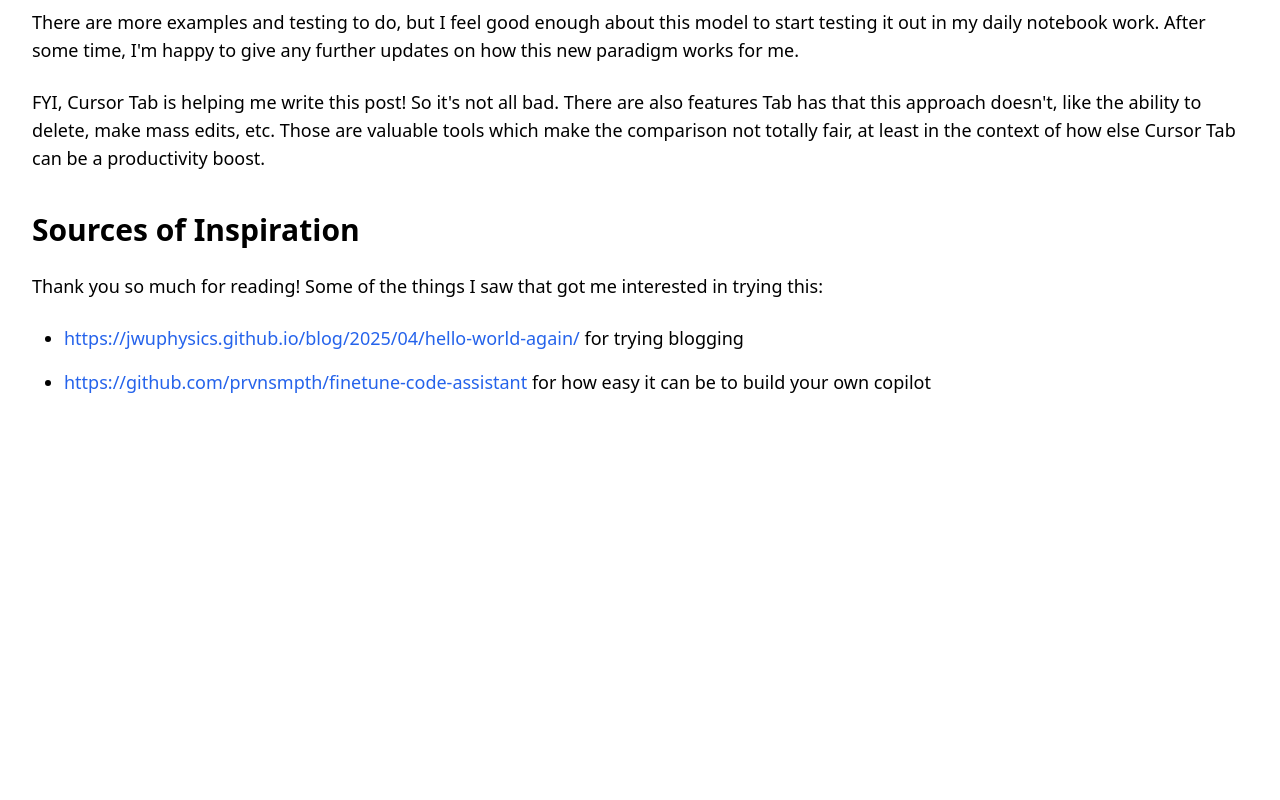
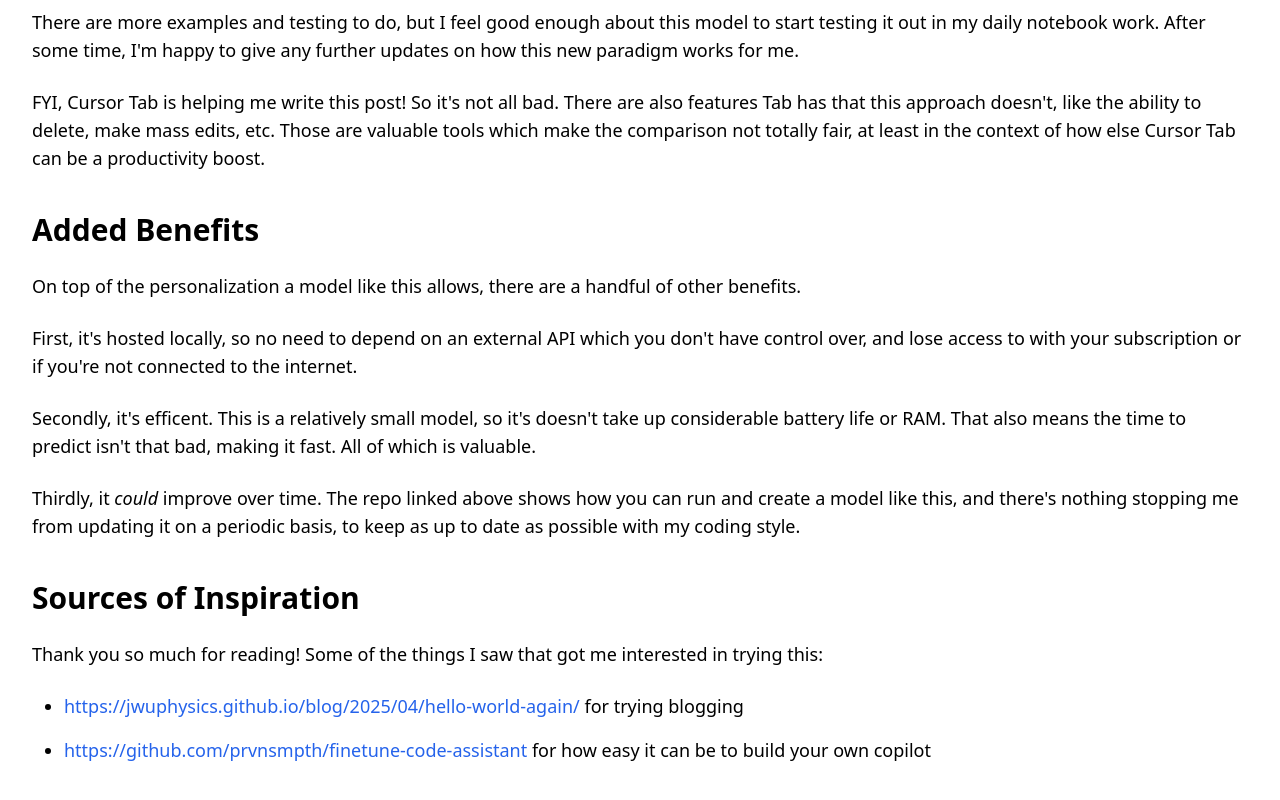
Before and after one commit to nkasmanoff/nkasmanoff.github.io, a React (Create React App) app: page /#/blog/notebook-copilot in a window 1280 px wide. Shown: the part 4503-5303 px from the top of the page. Before the commit the page ends 4987 px from the top, so only its background shows below. Built offline with nearby package versions, Linux system fonts and the light colour scheme.

Commit message:
add: benefits

```diff
--- a/src/posts/first-post.js
+++ b/src/posts/first-post.js
@@ -217,6 +217,26 @@ const FirstPost = () => {
                 edits, etc. Those are valuable tools which make the comparison not totally fair, at
                 least in the context of how else Cursor Tab can be a productivity boost.
             </p>
+            <h2 class="text-3xl font-semibold mt-10 mb-6">Added Benefits</h2>
+            <p class="mb-6">
+                On top of the personalization a model like this allows, there are a handful of other
+                benefits.
+            </p>
+            <p class="mb-6">
+                First, it's hosted locally, so no need to depend on an external API which you don't
+                have control over, and lose access to with your subscription or if you're not
+                connected to the internet.
+            </p>
+            <p class="mb-6">
+                Secondly, it's efficent. This is a relatively small model, so it's doesn't take up
+                considerable battery life or RAM. That also means the time to predict isn't that
+                bad, making it fast. All of which is valuable.
+            </p>
+            <p class="mb-6">
+                Thirdly, it <i>could</i> improve over time. The repo linked above shows how you can
+                run and create a model like this, and there's nothing stopping me from updating it
+                on a periodic basis, to keep as up to date as possible with my coding style.
+            </p>
             <h2 class="text-3xl font-semibold mt-10 mb-6">Sources of Inspiration</h2>
             <p class="mb-6">
                 Thank you so much for reading! Some of the things I saw that got me interested in
```
